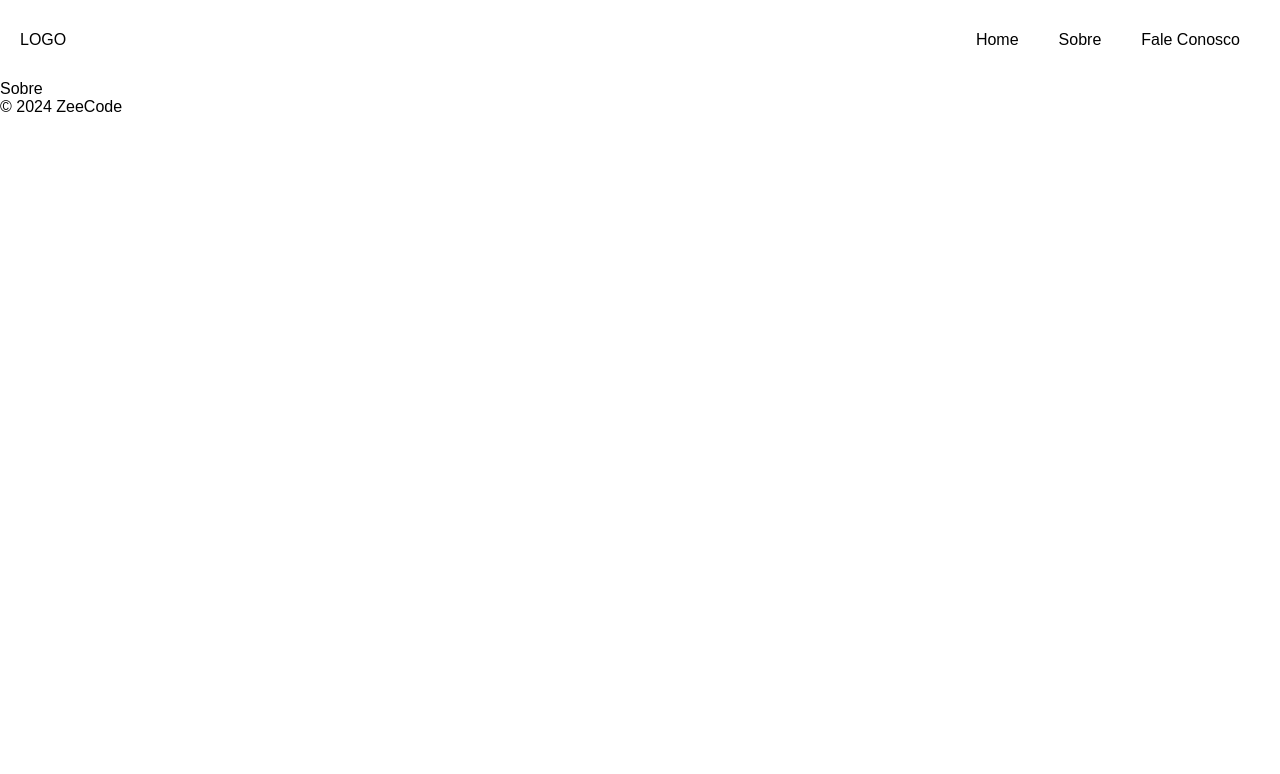
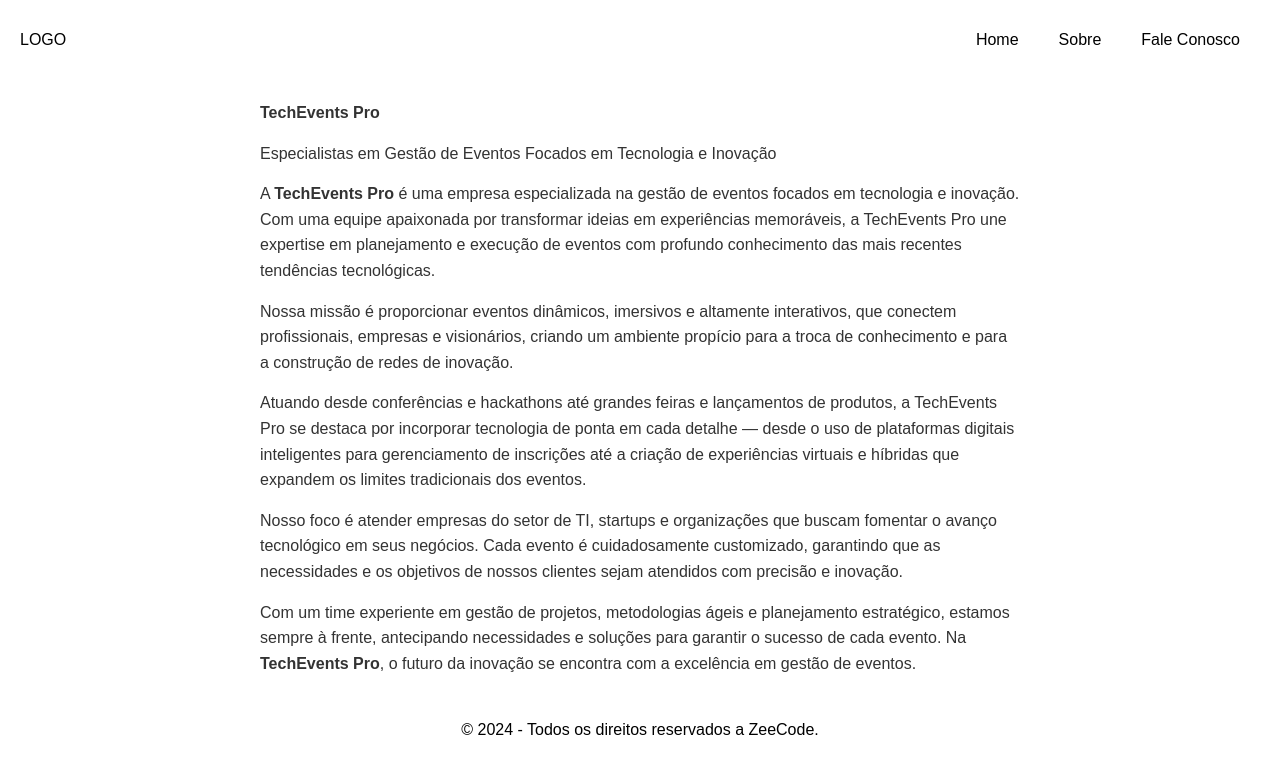
Before and after one commit to zeccode/lifesevents, a React (Vite) app: page /about in a window 1280 px wide. Shown: the top 774 px of the page. Built offline with nearby package versions, Linux system fonts and the light colour scheme.

Commit message:
feat(About): Inclui novo texto sobre a empresa

```diff
--- /dev/null
+++ b/src/components/footer/footer.styled.tsx
@@ -0,0 +1,13 @@
+import { styled } from 'styled-components'
+
+export const CustomFooter = styled.footer`
+    width: 100%;
+    min-height: 80px;
+    position: absolute;
+    bottom: 0;
+    left: 0;
+
+    p{
+        text-align: center;
+    }
+`
--- a/src/components/footer/footer.tsx
+++ b/src/components/footer/footer.tsx
@@ -1,9 +1,10 @@
+import { CustomFooter } from "./footer.styled"
 
 const Footer = () => {
   return (
-    <footer>
-      <p>&copy; 2024 ZeeCode</p>
-    </footer>
+    <CustomFooter>
+      <p>&copy; 2024 - Todos os direitos reservados a ZeeCode.</p>
+    </CustomFooter>
   )
 }
 
--- a/src/layouts/mainLayout.styled.tsx
+++ b/src/layouts/mainLayout.styled.tsx
@@ -1,5 +1,8 @@
-import { createGlobalStyle } from "styled-components";
+import { styled } from 'styled-components'
 
-export const GlobalStyle = createGlobalStyle`
-
-`;
+export const ComponenteEnvolvente = styled.main`
+    width: 100%;
+    min-height: 100vh;
+    padding-bottom: 90px;
+    position: relative;
+`
--- a/src/layouts/mainLayout.tsx
+++ b/src/layouts/mainLayout.tsx
@@ -4,6 +4,7 @@ import { Footer } from '../components/footer';
 import { GlobalStyle } from './globalStyle';
 import { ThemeProvider } from 'styled-components';
 import { theme } from './theme';
+import { ComponenteEnvolvente } from './mainLayout.styled';
 
 type ComponentProps = {
   children: React.ReactNode;
@@ -14,9 +15,11 @@ const MainLayout = ({ children }: ComponentProps) => {
     <Fragment>
       <ThemeProvider theme={theme}>
         <GlobalStyle />
-        <Header />
-        <div>{children}</div>
-        <Footer />
+        <ComponenteEnvolvente>
+          <Header />
+          <div>{children}</div>
+          <Footer />
+        </ComponenteEnvolvente>
       </ThemeProvider>
     </Fragment>
   )
--- /dev/null
+++ b/src/pages/about/about.tsx
@@ -0,0 +1,71 @@
+
+
+const About = () => {
+    const styles = {
+        container: {
+            maxWidth: '800px',
+            margin: '0 auto',
+            padding: '20px',
+            fontFamily: 'Arial, sans-serif',
+            lineHeight: '1.6',
+            color: '#333',
+        },
+        title: {
+            fontSize: '36px',
+            fontWeight: 'bold',
+            textAlign: 'center',
+            marginBottom: '20px',
+        },
+        subtitle: {
+            fontSize: '18px',
+            fontStyle: 'italic',
+            textAlign: 'center',
+            marginBottom: '20px',
+            color: '#555',
+        },
+        text: {
+            fontSize: '16px',
+            marginBottom: '15px',
+        },
+    };
+
+    return (
+        <div style={styles.container}>
+            <h1 style={styles.text}>TechEvents Pro</h1>
+            <p style={styles.text}>
+                Especialistas em Gestão de Eventos Focados em Tecnologia e Inovação
+            </p>
+
+            <p style={styles.text}>
+                A <strong>TechEvents Pro</strong> é uma empresa especializada na gestão de eventos focados em tecnologia e inovação.
+                Com uma equipe apaixonada por transformar ideias em experiências memoráveis, a TechEvents Pro une expertise
+                em planejamento e execução de eventos com profundo conhecimento das mais recentes tendências tecnológicas.
+            </p>
+
+            <p style={styles.text}>
+                Nossa missão é proporcionar eventos dinâmicos, imersivos e altamente interativos, que conectem profissionais,
+                empresas e visionários, criando um ambiente propício para a troca de conhecimento e para a construção de redes de inovação.
+            </p>
+
+            <p style={styles.text}>
+                Atuando desde conferências e hackathons até grandes feiras e lançamentos de produtos, a TechEvents Pro se destaca
+                por incorporar tecnologia de ponta em cada detalhe — desde o uso de plataformas digitais inteligentes para gerenciamento
+                de inscrições até a criação de experiências virtuais e híbridas que expandem os limites tradicionais dos eventos.
+            </p>
+
+            <p style={styles.text}>
+                Nosso foco é atender empresas do setor de TI, startups e organizações que buscam fomentar o avanço tecnológico em seus negócios.
+                Cada evento é cuidadosamente customizado, garantindo que as necessidades e os objetivos de nossos clientes sejam atendidos
+                com precisão e inovação.
+            </p>
+
+            <p style={styles.text}>
+                Com um time experiente em gestão de projetos, metodologias ágeis e planejamento estratégico, estamos sempre à frente,
+                antecipando necessidades e soluções para garantir o sucesso de cada evento. Na <strong>TechEvents Pro</strong>, o futuro
+                da inovação se encontra com a excelência em gestão de eventos.
+            </p>
+        </div>
+    );
+};
+
+export default About;
--- a/src/pages/home/index.tsx
+++ b/src/pages/home/index.tsx
@@ -11,6 +11,10 @@ const index = ({ pageName }: Props) => {
                 pageName
                 : 'Home'
             }
+            <h1>TechEvents Pro</h1>
+            <p>
+                Especialistas em Gestão de Eventos, Tecnologia e Inovação
+            </p>
         </div>
     )
 }
--- a/src/routes/routesProvider.tsx
+++ b/src/routes/routesProvider.tsx
@@ -3,6 +3,7 @@ import { BrowserRouter as Router, Route, Routes } from "react-router-dom"
 import Home from '../pages/home'
 import MainLayout from "../layouts/mainLayout"
 import NotFound from "../pages/notFound"
+import About from "../pages/about/about"
 
 
 const RouteProvider = () => {
@@ -12,7 +13,7 @@ const RouteProvider = () => {
         <Routes>
           <Route path='/' element={<Home />} />
           <Route path='/login' element={<Home />} />
-          <Route path='/about' element={<Home pageName="Sobre" />} />
+          <Route path='/about' element={<About/>} />
           <Route path='/contact-us' element={<Home pageName="Fale Conosco" />} />
           <Route path='*' element={<NotFound />} />
         </Routes>
```
Also changed, not shown: 1 other file (tests, documents, lock files or other folders).
